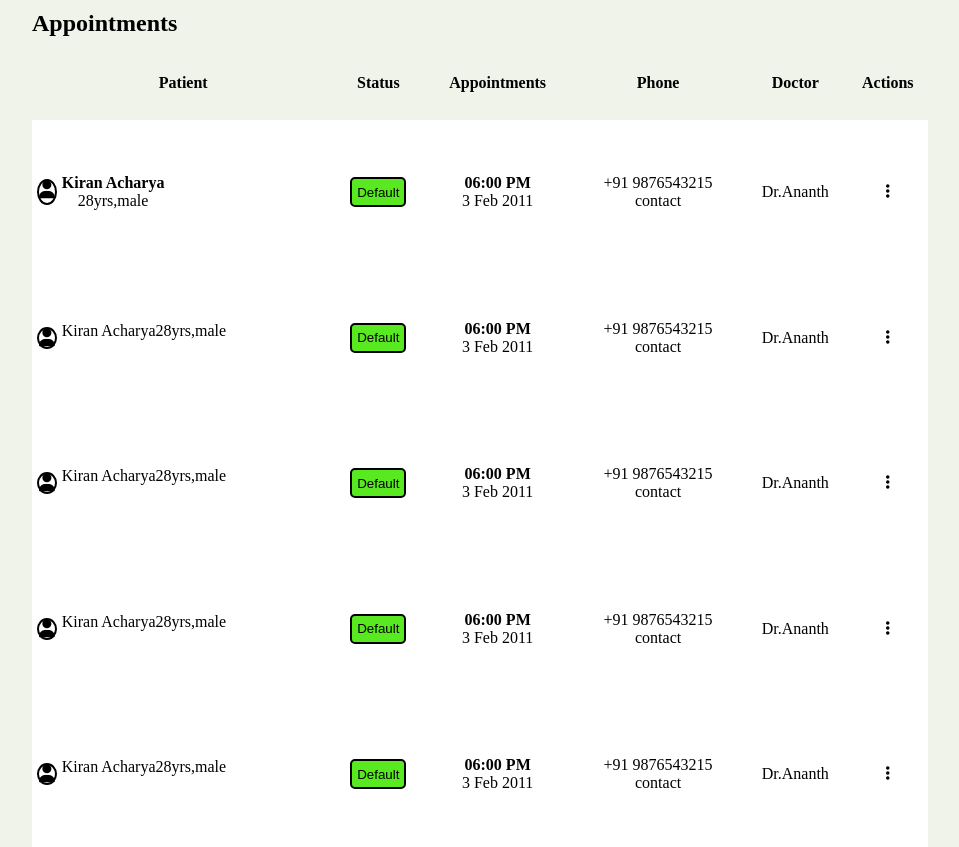
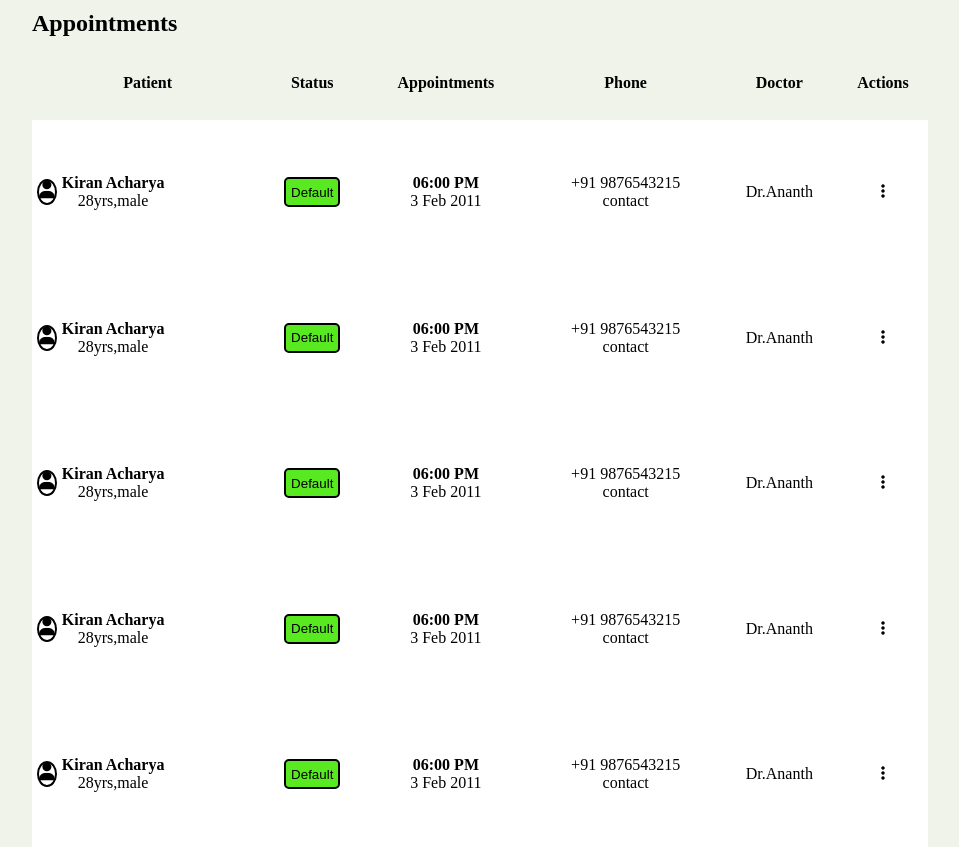
Before and after one commit to Abdimuminov-Ramazon-UZ/FullFrontendCourse, a plain HTML site: page CSS Course(1-50)/21-22-23-lesson/homework/first/index.html in a window 1280 px wide. Shown: the whole page, without its empty margins (160-1119 px from the left). Drawn offline with Linux system fonts and the light colour scheme.

Commit message:
Homework

```diff
--- a/CSS Course(1-50)/21-22-23-lesson/homework/first/index.html
+++ b/CSS Course(1-50)/21-22-23-lesson/homework/first/index.html
@@ -52,8 +52,11 @@
             <td>
               <div class="elements">
                 <i class="fas fa-user"></i>
-                <p>Kiran Acharya</p>
-                <p>28yrs,male</p>
+                <p>
+                  <b>Kiran Acharya</b>
+                  <br />
+                  28yrs,male
+                </p>
               </div>
             </td>
             <td>
@@ -74,8 +77,11 @@
             <td>
               <div class="elements">
                 <i class="fas fa-user"></i>
-                <p>Kiran Acharya</p>
-                <p>28yrs,male</p>
+                <p>
+                  <b>Kiran Acharya</b>
+                  <br />
+                  28yrs,male
+                </p>
               </div>
             </td>
             <td>
@@ -96,8 +102,11 @@
             <td>
               <div class="elements">
                 <i class="fas fa-user"></i>
-                <p>Kiran Acharya</p>
-                <p>28yrs,male</p>
+                <p>
+                  <b>Kiran Acharya</b>
+                  <br />
+                  28yrs,male
+                </p>
               </div>
             </td>
             <td>
@@ -118,8 +127,11 @@
             <td>
               <div class="elements">
                 <i class="fas fa-user"></i>
-                <p>Kiran Acharya</p>
-                <p>28yrs,male</p>
+                <p>
+                  <b>Kiran Acharya</b>
+                  <br />
+                  28yrs,male
+                </p>
               </div>
             </td>
             <td>
--- a/CSS Course(1-50)/21-22-23-lesson/homework/second/index.css
+++ b/CSS Course(1-50)/21-22-23-lesson/homework/second/index.css
@@ -44,28 +44,23 @@ input {
 table {
   width: 100%;
   margin-left: 5px;
+  /* border: 2px red solid; */
   /* border-collapse: collapse; */
 }
-td {
-  width: 200px;
-  height: 40px;
+tr,td,th{
+  /* border: 2px red solid; */
+  padding: 15px;
+
+}
+tr,td{
+  text-align: center;
 }
 td button {
   width: 110px;
   height: 25px;
   border-radius: 5px;
   background-color: rgb(22, 179, 82);
-  margin-left: 600px;
+  margin-left: 400px;
   margin-right: 20px;
   text-align: center;
 }
-.righttd {
-  align-items: flex-end;
-}
-.righttd i {
-  margin: 5px;
-}
-th {
-  text-align: left;
-  margin-left: 5px;
-}
```
Also changed, not shown: CSS Course(1-50)/21-22-23-lesson/homework/second/index.html (+2 -2 lines).
